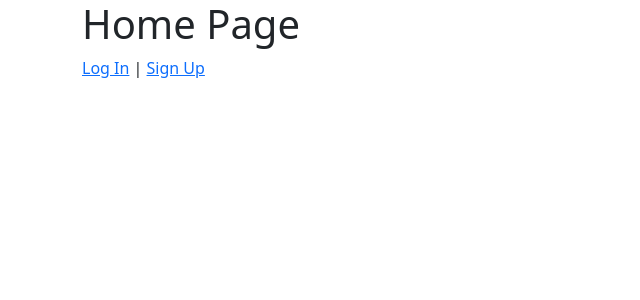
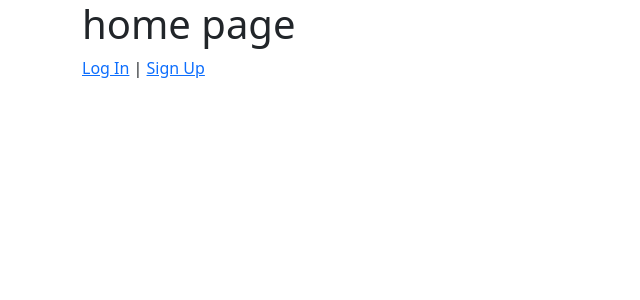
Before and after one commit to just-a-normal-developer/book-store, a Django app: page / in a window 1280 px wide. Shown: the top 300 px of the page, without its empty margins (0-640 px from the left). Run offline with Django 3.2, Linux system fonts and the light colour scheme.

Commit message:
some template filter added in home

```diff
--- a/templates/home.html
+++ b/templates/home.html
@@ -4,11 +4,11 @@
 
 {% block content %}
     <h1>
-        Home Page
+        home page
     </h1>
     {% if user.is_authenticated %}
         <p>
-            welcome {{ user.username }} | <a class="text-light" style="color: crimson !important;" href="{% url 'logout' %}">Log Out</a>
+            welcome {{ user.username | capfirst }} | <a class="text-light" style="color: crimson !important;" href="{% url 'logout' %}">Log Out</a>
         </p>
     {% else %}
         <a href="{% url 'login' %}">Log In</a> | <a href="{% url 'signup' %}"> Sign Up</a>
```
